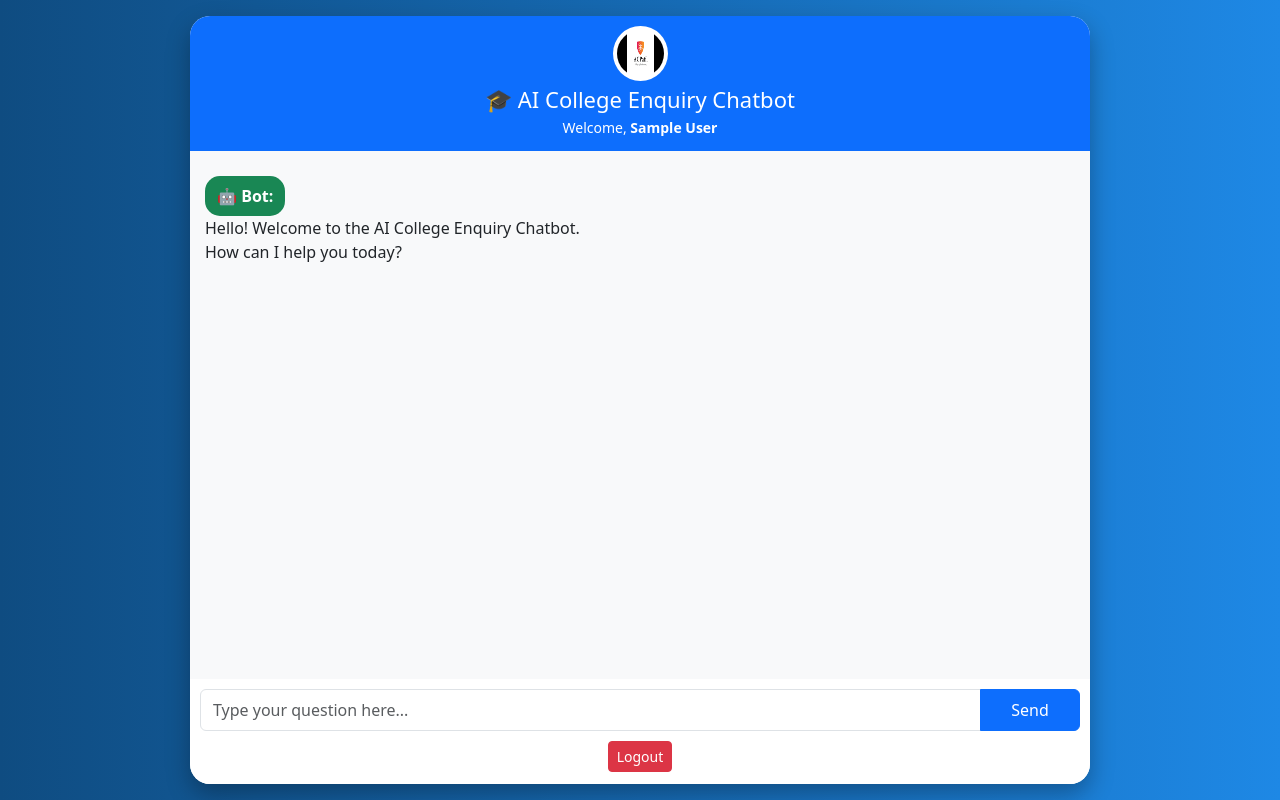
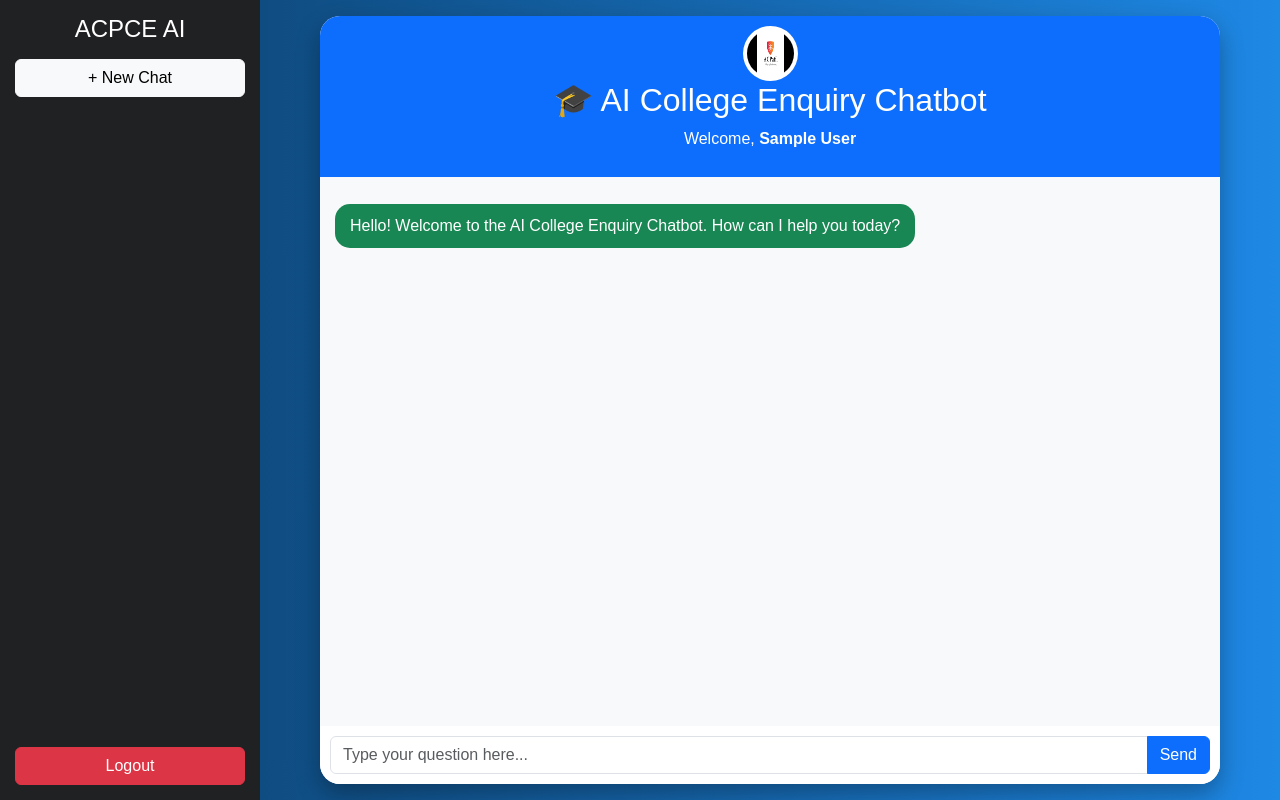
Before and after one commit to Srushti-1906-eng/college-enquiry-chatbot, a Flask app: template templates/chatbot.html in a window 1280 px wide. Run offline with Flask 3, Linux system fonts and the light colour scheme; the template is opened without the code that fills it, so the values that code supplies are empty; the visitor is signed in with stand-in values (Sample User, id 1); parts of the project's set-up code (start-up, migrations or seed data) failed here and were passed over.

Commit message:
Update chatbot interface

```diff
--- a/templates/chatbot.html
+++ b/templates/chatbot.html
@@ -1,283 +1,233 @@
 <!DOCTYPE html>
 <html lang="en">
-
 <head>
 <meta charset="UTF-8">
 <meta name="viewport" content="width=device-width, initial-scale=1.0">
-
 <title>AI College Enquiry Chatbot</title>
 
-    <link
-        href="https://cdn.jsdelivr.net/npm/bootstrap@5.3.3/dist/css/bootstrap.min.css"
-        rel="stylesheet"
-    >
+<link href="https://cdn.jsdelivr.net/npm/bootstrap@5.3.3/dist/css/bootstrap.min.css" rel="stylesheet">
 
 <style>
-
-        /* Prevent the complete webpage from scrolling */
-        html,
-        body {
-            width: 100%;
-            height: 100%;
-            margin: 0;
-            padding: 0;
-            overflow: hidden;
+html,body{
+    margin:0;
+    height:100%;
+    overflow:hidden;
+    font-family:Arial,sans-serif;
 }
 
-        body {
-            background: linear-gradient(to right, #0f4c81, #1e88e5);
-            min-height: 100vh;
+/* Layout */
+.wrapper{
+    display:flex;
+    height:100vh;
 }
 
-        /* Main container */
-        .page-container {
-            width: 100%;
-            height: 100vh;
-
-            display: flex;
-            justify-content: center;
-            align-items: center;
-
-            padding: 10px;
-            box-sizing: border-box;
+/* Sidebar */
+.sidebar{
+    width:260px;
+    background:#202123;
+    color:white;
+    display:flex;
+    flex-direction:column;
+    padding:15px;
 }
 
-        /* Chat card */
-        .chat-card {
-            width: 90%;
-            max-width: 900px;
+.sidebar h4{
+    text-align:center;
+    margin-bottom:15px;
+}
 
-            height: 96vh;
-            max-height: 96vh;
+.new-chat{
+    width:100%;
+    margin-bottom:20px;
+}
 
-            background: #fff;
-            border-radius: 20px;
+.history{
+    flex:1;
+    overflow-y:auto;
+}
 
-            box-shadow: 0 10px 25px rgba(0, 0, 0, .3);
+.chat-link{
+    display:block;
+    text-decoration:none;
+    color:white;
+    background:#2b2c2f;
+    padding:10px;
+    border-radius:8px;
+    margin-bottom:8px;
+    font-size:14px;
+}
 
-            overflow: hidden;
+.chat-link:hover{
+    background:#3b3d42;
+    color:white;
+}
 
-            display: flex;
-            flex-direction: column;
+/* Chat Area */
+.chat-area{
+    flex:1;
+    background:linear-gradient(to right,#0f4c81,#1e88e5);
+    display:flex;
+    justify-content:center;
+    align-items:center;
+    padding:10px;
+}
+
+.chat-card{
+    width:100%;
+    max-width:900px;
+    height:96vh;
+    background:white;
+    border-radius:20px;
+    overflow:hidden;
+    display:flex;
+    flex-direction:column;
+    box-shadow:0 10px 25px rgba(0,0,0,.3);
 }
 
 /* Header */
-        .chat-header {
-            background: #0d6efd;
-            color: white;
-
-            padding: 10px;
-
-            text-align: center;
-
-            flex-shrink: 0;
+.chat-header{
+    background:#0d6efd;
+    color:white;
+    text-align:center;
+    padding:10px;
 }
 
-        /* Logo */
-        .logo {
-            width: 55px;
-            height: 55px;
-
-            border-radius: 50%;
-
-            background: white;
-            padding: 4px;
+.logo{
+    width:55px;
+    height:55px;
+    border-radius:50%;
+    background:white;
+    padding:4px;
 }
 
-        /* Heading */
-        .chat-header h2 {
-            font-size: 22px;
-            margin: 5px 0;
+/* Messages */
+#chat-box{
+    flex:1;
+    overflow-y:auto;
+    padding:15px;
+    background:#f8f9fa;
 }
 
-        .chat-header p {
-            margin: 3px 0;
-            font-size: 14px;
+.user{
+    text-align:right;
+    margin:12px 0;
 }
 
-        /* Chat messages */
-        #chat-box {
-            flex: 1;
-
-            min-height: 0;
-
-            overflow-y: auto;
-
-            padding: 15px;
-
-            background: #f8f9fa;
-
-            box-sizing: border-box;
+.bot{
+    text-align:left;
+    margin:12px 0;
 }
 
-        /* User message */
-        .user {
-            text-align: right;
-            margin: 10px 0;
+.user span{
+    background:#0d6efd;
+    color:white;
+    padding:10px 15px;
+    border-radius:15px;
+    display:inline-block;
+    max-width:80%;
 }
 
-        .user b {
-            background: #0d6efd;
-            color: white;
-
-            padding: 8px 12px;
-
-            border-radius: 15px;
-
-            display: inline-block;
-
-            max-width: 80%;
-        }
-
-        /* Bot message */
-        .bot {
-            text-align: left;
-            margin: 10px 0;
-        }
-
-        .bot b {
-            background: #198754;
-            color: white;
-
-            padding: 8px 12px;
-
-            border-radius: 15px;
-
-            display: inline-block;
-
-            max-width: 80%;
+.bot span{
+    background:#198754;
+    color:white;
+    padding:10px 15px;
+    border-radius:15px;
+    display:inline-block;
+    max-width:80%;
 }
 
 /* Footer */
-        .chat-footer {
-            padding: 10px;
-
-            background: white;
-
-            flex-shrink: 0;
+.chat-footer{
+    background:white;
+    padding:10px;
 }
 
-        /* Input */
-        #user-input {
-            height: 42px;
+#chat-box::-webkit-scrollbar,
+.history::-webkit-scrollbar{
+    width:6px;
 }
 
-        /* Send button */
-        .btn-send {
-            width: 100px;
+#chat-box::-webkit-scrollbar-thumb,
+.history::-webkit-scrollbar-thumb{
+    background:#888;
+    border-radius:10px;
 }
-
-        /* Bottom buttons */
-        .bottom-buttons {
-            text-align: center;
-
-            margin-top: 8px;
-        }
-
-        .bottom-buttons a {
-            margin: 2px;
-        }
-
-        /* Scrollbar only inside chat */
-        #chat-box::-webkit-scrollbar {
-            width: 7px;
-        }
-
-        #chat-box::-webkit-scrollbar-thumb {
-            background: #aaa;
-            border-radius: 10px;
-        }
-
-        /* Smaller laptop screens */
-        @media (max-height: 700px) {
-
-            .chat-card {
-                height: 98vh;
-                max-height: 98vh;
-            }
-
-            .chat-header {
-                padding: 5px;
-            }
-
-            .logo {
-                width: 45px;
-                height: 45px;
-            }
-
-            .chat-header h2 {
-                font-size: 18px;
-                margin: 2px 0;
-            }
-
-            .chat-header p {
-                font-size: 12px;
-                margin: 2px 0;
-            }
-
-            #chat-box {
-                padding: 10px;
-            }
-
-            .chat-footer {
-                padding: 7px;
-            }
-
-            .bottom-buttons {
-                margin-top: 5px;
-            }
-        }
-
 </style>
-
 </head>
-
 
 <body>
 
-<div class="page-container">
+<div class="wrapper">
+
+    <!-- LEFT SIDEBAR -->
+    <div class="sidebar">
+
+        <h4>ACPCE AI</h4>
+
+        <a href="/new_chat" class="btn btn-light new-chat">
+            + New Chat
+        </a>
+
+        <div class="history">
+
+            {% for chat in conversations %}
+            <a href="/conversation/{{chat.id}}" class="chat-link">
+                {{ chat.title }}
+            </a>
+            {% endfor %}
+
+        </div>
+
+        <a href="/logout" class="btn btn-danger w-100 mt-3">
+            Logout
+        </a>
+
+    </div>
+
+    <!-- CHAT AREA -->
+    <div class="chat-area">
 
         <div class="chat-card">
 
-        <!-- HEADER -->
             <div class="chat-header">
 
-            <img
-                src="{{ url_for('static', filename='college_logo.png') }}"
-                class="logo"
-            >
+                <img src="{{ url_for('static', filename='college_logo.png') }}" class="logo">
 
-            <h2>
-                🎓 AI College Enquiry Chatbot
-            </h2>
+                <h2>🎓 AI College Enquiry Chatbot</h2>
 
                 <p>
                     Welcome,
-                <b>{{ session['student_name'] }}</b>
+                    <b>{{ session["student_name"] }}</b>
                 </p>
 
             </div>
 
-
-        <!-- CHAT AREA -->
             <div id="chat-box">
 
-            <p class="bot">
+                {% if messages %}
 
-                <b>🤖 Bot:</b>
-                <br>
+                    {% for msg in messages %}
 
-                Hello! Welcome to the AI College Enquiry Chatbot.
-                <br>
+                    <div class="user">
+                        <span>{{ msg.question }}</span>
+                    </div>
 
-                How can I help you today?
+                    <div class="bot">
+                        <span>{{ msg.answer }}</span>
+                    </div>
 
-            </p>
+                    {% endfor %}
+
+                {% else %}
+
+                    <div class="bot">
+                        <span>Hello! Welcome to the AI College Enquiry Chatbot. How can I help you today?</span>
+                    </div>
+
+                {% endif %}
 
             </div>
 
-
-        <!-- FOOTER -->
             <div class="chat-footer">
 
                 <div class="input-group">
@@ -290,23 +240,11 @@
                     >
 
                     <button
-                    class="btn btn-primary btn-send"
+                        class="btn btn-primary"
                         onclick="sendMessage()"
                     >
                         Send
                     </button>
-
-            </div>
-
-
-            <div class="bottom-buttons">
-
-                <a
-                    href="/logout"
-                    class="btn btn-danger btn-sm"
-                >
-                    Logout
-                </a>
 
                 </div>
 
@@ -316,9 +254,9 @@
 
     </div>
 
+</div>
 
 <script src="{{ url_for('static', filename='script.js') }}"></script>
 
 </body>
-
 </html>
```
Lines whose indentation alone changed are shown as unchanged.
